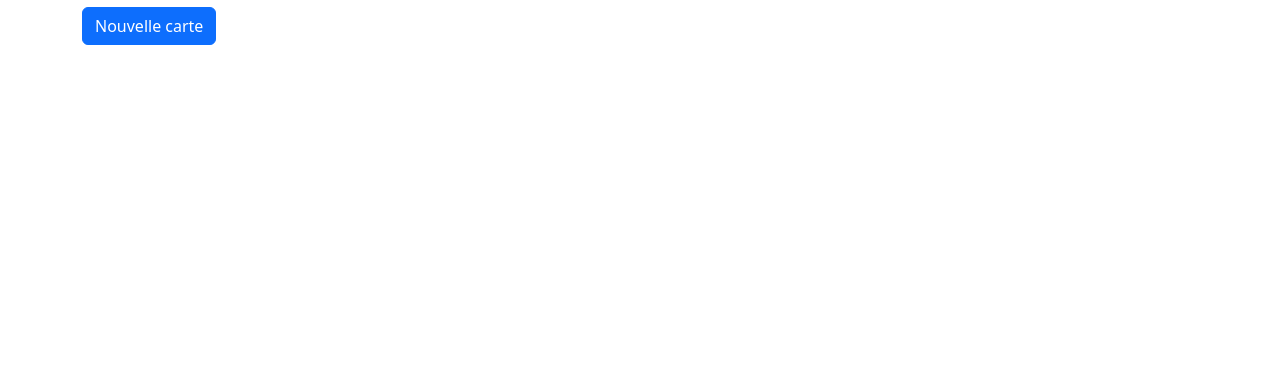
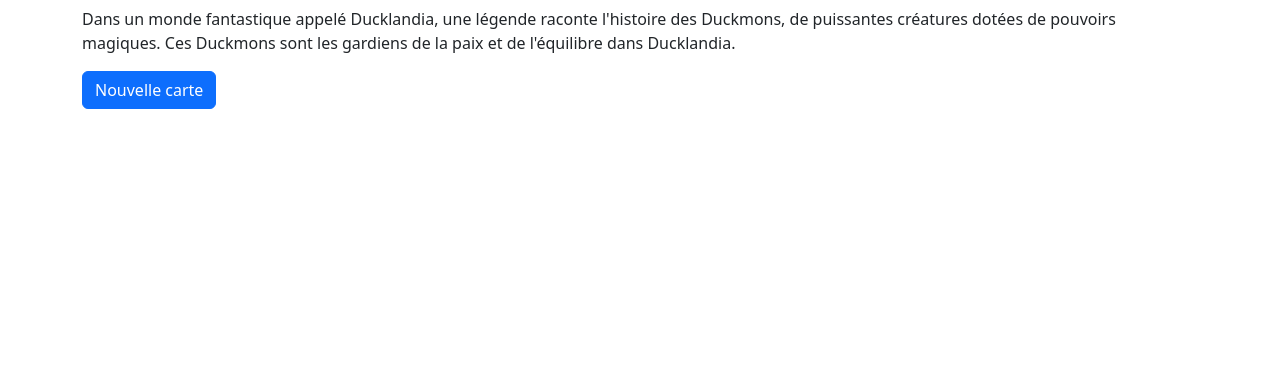
Before and after one commit to Louis3133/Duckmon, a Rails app: page / in a window 1280 px wide. Shown: the part 175-561 px from the top of the page. Run offline with Rails 7, Linux system fonts and the light colour scheme; data that the repository does not hold is empty; some libraries are stand-ins or nearby versions.

Commit message:
début histoire des duckmons

```diff
--- a/app/views/cards/index.html.erb
+++ b/app/views/cards/index.html.erb
@@ -3,6 +3,11 @@
 <div class="container">
 
   <h2>Le Pokeduck</h2>
+
+  <p>
+    Dans un monde fantastique appelé Ducklandia, une légende raconte l'histoire des Duckmons, de puissantes créatures dotées de pouvoirs magiques.
+    Ces Duckmons sont les gardiens de la paix et de l'équilibre dans Ducklandia.
+  </p>
 
   <%= link_to "Nouvelle carte", new_card_path, class: "btn btn-primary" %>
 
```
